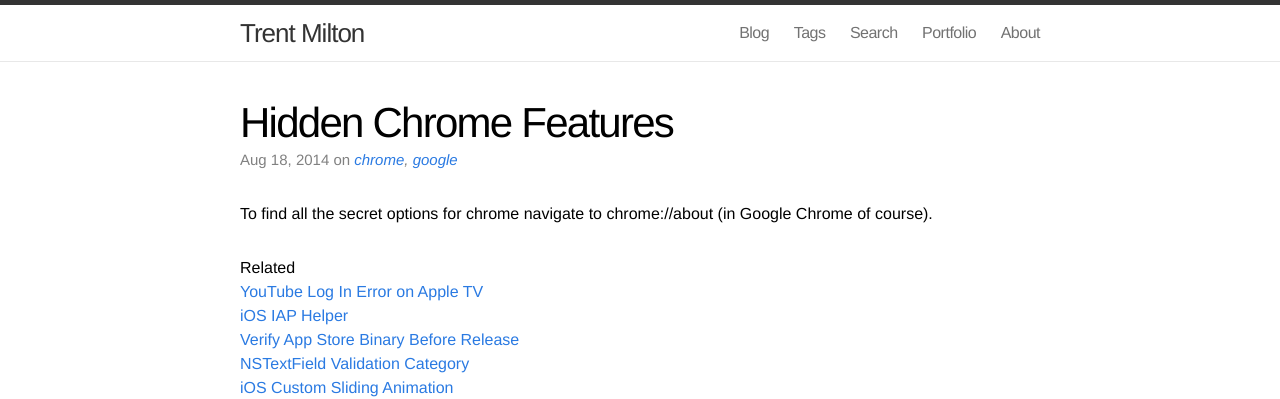
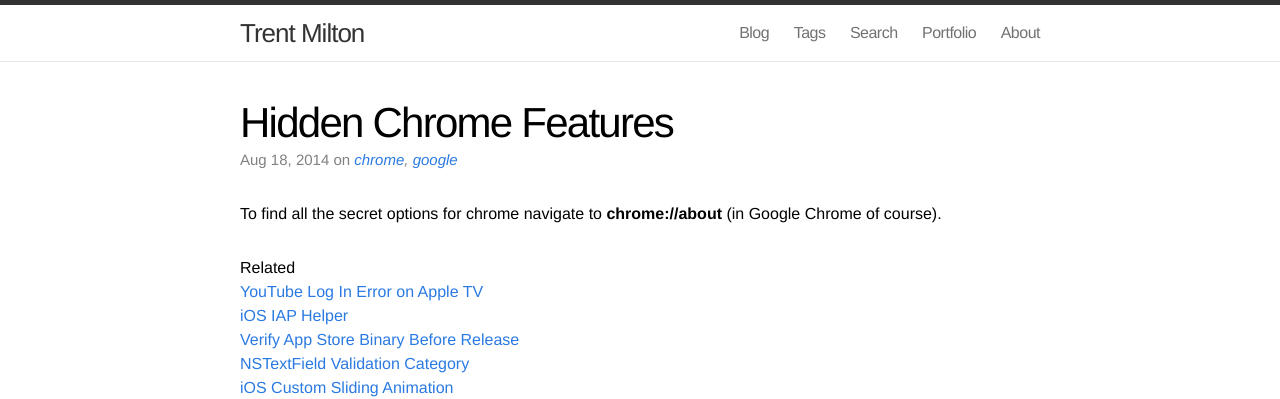
Before and after one commit to trentmilton/trentmilton-site-jekyll, a Jekyll site: the page built from _posts/2014-08-18-hidden-chrome-features.md, in a window 1280 px wide. Shown: the top 399 px of the page. Built offline with Jekyll 4.4.1, drawn with Linux system fonts in a browser that asks for light colours; comment, search, counter and statistics services are not loaded.

```diff
--- a/_posts/2014-08-18-hidden-chrome-features.md
+++ b/_posts/2014-08-18-hidden-chrome-features.md
@@ -5,4 +5,4 @@ published: true
 categories: []
 tags: [chrome, google]
 ---
-To find all the secret options for chrome navigate to chrome://about (in Google Chrome of course).
+To find all the secret options for chrome navigate to **chrome://about** (in Google Chrome of course).
```
